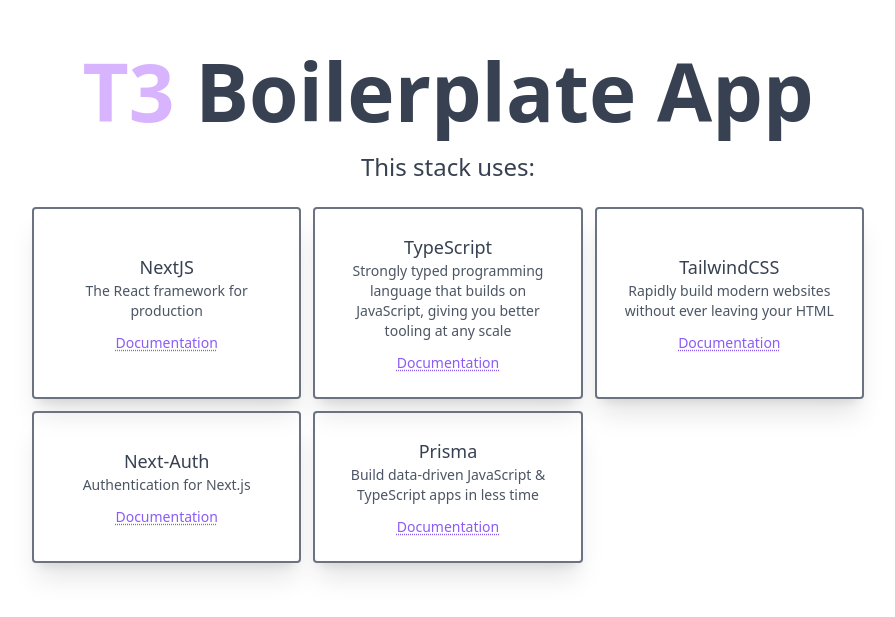
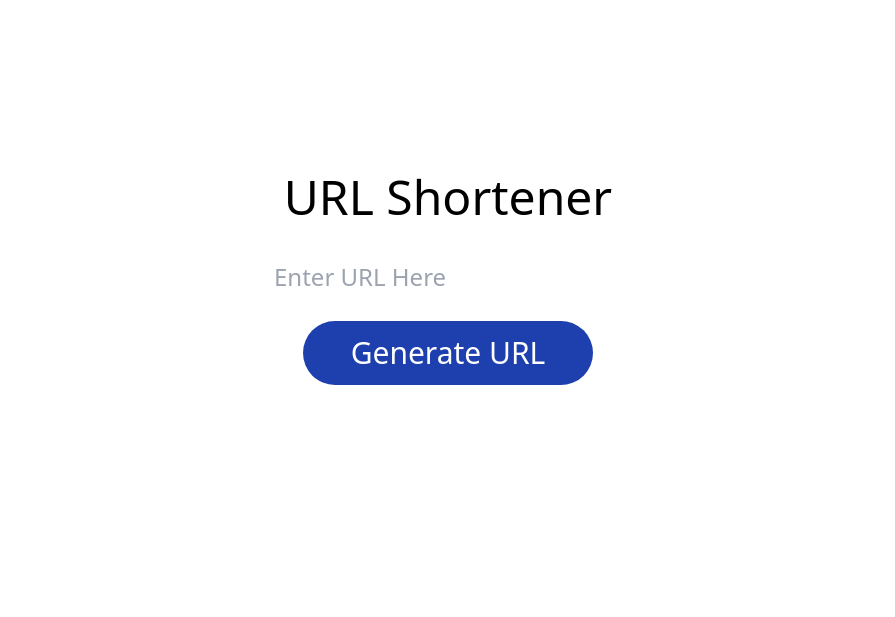
Before and after one commit to Zeyu-Li/shorter, a Next.js app: page / in a window 1280 px wide. Shown: the part 103-720 px from the top of the page, without its empty margins (192-1087 px from the left). Built offline with nearby package versions, Linux system fonts and the light colour scheme.

Commit message:
finished basic front end

```diff
--- a/package.json
+++ b/package.json
@@ -20,7 +20,7 @@
   },
   "devDependencies": {
     "@types/node": "18.0.0",
-    "@types/react": "18.0.14",
+    "@types/react": "^18.0.18",
     "@types/react-dom": "18.0.5",
     "@typescript-eslint/eslint-plugin": "^5.33.0",
     "@typescript-eslint/parser": "^5.33.0",
--- a/src/components/common/LinkButton.tsx
+++ b/src/components/common/LinkButton.tsx
@@ -10,7 +10,7 @@
 const LinkButton: React.FC<Props> = ({ to = "/", title, text }) => {
   return (
     <Link href={to} title={title}>
-      <button className="text-3xl transition-all text-white bg-blue-800 rounded-full py-3.5 px-12 m-4 hover:bg-blue-600">
+      <button className="mb-8 text-3xl transition-all text-white bg-blue-800 rounded-full py-3.5 px-12 m-4 hover:bg-blue-600">
         {text}
       </button>
     </Link>
--- /dev/null
+++ b/src/components/common/SubmitButton.tsx
@@ -0,0 +1,21 @@
+import Link from "next/link";
+import React from "react";
+
+interface Props {
+  text: string;
+  onClick: (event: React.MouseEvent<HTMLElement>) => void;
+  title?: string;
+}
+
+const SubmitButton: React.FC<Props> = ({ onClick, title, text }) => {
+  return (
+    <button
+      // type="submit"
+      onClick={onClick}
+      className="mb-8 text-3xl transition-all text-white bg-blue-800 rounded-full py-3.5 px-12 m-4 hover:bg-blue-600"
+    >
+      {text}
+    </button>
+  );
+};
+export default SubmitButton;
--- a/src/components/home/CardsSection.tsx
+++ /dev/null
@@ -1,69 +0,0 @@
-// please remove this when creating project since this is just the boilerplate
-
-import React from "react";
-
-const CardsSection: React.FC = () => {
-  return (
-    <main className="container mx-auto flex flex-col items-center justify-center min-h-screen p-4">
-      <h1 className="text-5xl md:text-[5rem] leading-normal font-extrabold text-gray-700">
-        <span className="text-purple-300">T3</span> Boilerplate App
-      </h1>
-      <p className="text-2xl text-gray-700">This stack uses:</p>
-      <div className="grid gap-3 pt-3 mt-3 text-center md:grid-cols-3 lg:w-2/3">
-        <TechnologyCard
-          name="NextJS"
-          description="The React framework for production"
-          documentation="https://nextjs.org/"
-        />
-        <TechnologyCard
-          name="TypeScript"
-          description="Strongly typed programming language that builds on JavaScript, giving you better tooling at any scale"
-          documentation="https://www.typescriptlang.org/"
-        />
-        <TechnologyCard
-          name="TailwindCSS"
-          description="Rapidly build modern websites without ever leaving your HTML"
-          documentation="https://tailwindcss.com/"
-        />
-        <TechnologyCard
-          name="Next-Auth"
-          description="Authentication for Next.js"
-          documentation="https://next-auth.js.org/"
-        />
-        <TechnologyCard
-          name="Prisma"
-          description="Build data-driven JavaScript & TypeScript apps in less time"
-          documentation="https://www.prisma.io/docs/"
-        />
-      </div>
-    </main>
-  );
-};
-
-export default CardsSection;
-type TechnologyCardProps = {
-  name: string;
-  description: string;
-  documentation: string;
-};
-
-const TechnologyCard = ({
-  name,
-  description,
-  documentation,
-}: TechnologyCardProps) => {
-  return (
-    <section className="flex flex-col justify-center p-6 duration-500 border-2 border-gray-500 rounded shadow-xl motion-safe:hover:scale-105">
-      <h2 className="text-lg text-gray-700">{name}</h2>
-      <p className="text-sm text-gray-600">{description}</p>
-      <a
-        className="mt-3 text-sm underline text-violet-500 decoration-dotted underline-offset-2"
-        href={documentation}
-        target="_blank"
-        rel="noreferrer"
-      >
-        Documentation
-      </a>
-    </section>
-  );
-};
--- a/src/pages/404.tsx
+++ b/src/pages/404.tsx
@@ -6,11 +6,11 @@
 const Custom404: NextPage = () => {
   return (
     <>
-      <Title title="Page Stolen 😳" />
-      <main>
-        <div className="text-center justify-center max-w-4xl text-4xl">
-          <h1 className="my-16">Page not found ¯\(°_o)/¯</h1>
-          <LinkButton text={"Back to Home"} />
+      <Title title="Page expired or invalid ☠️" />
+      <main className="flex align-middle min-h-screen">
+        <div className="text-center justify-center max-w-4xl m-auto text-4xl">
+          <h1 className="mb-16">Page expired or invalid ¯\(°_o)/¯</h1>
+          <LinkButton text={"Create a new link"} />
         </div>
       </main>
     </>
--- a/src/pages/index.tsx
+++ b/src/pages/index.tsx
@@ -1,12 +1,35 @@
 import type { NextPage } from "next";
+import React, { useState } from "react";
+import SubmitButton from "../components/common/SubmitButton";
 import Title from "../components/common/Title";
-import CardsSection from "../components/home/CardsSection";
 
 const Home: NextPage = () => {
+  const [url, setURL] = useState("");
+  const submitForm = (e: React.MouseEvent<HTMLElement, MouseEvent>): void => {
+    e.preventDefault();
+    if (!url) {
+      alert("URL is not valid");
+      return;
+    }
+  };
+
   return (
     <>
-      <Title title="T3 Boilerplate" />
-      <CardsSection />
+      <Title title="Shorter" />
+      <main className="flex align-middle min-h-screen">
+        <div className="text-center justify-center max-w-4xl m-auto text-4xl">
+          <h1 className="mb-8">URL Shortener</h1>
+          <form>
+            <input
+              type="url"
+              placeholder="Enter URL Here"
+              onChange={(e) => setURL(e.target.value)}
+              className="transition-all block w-full outline-gray-800 rounded-md px-7 py-3 focus-visible:border-indigo-500 focus-visible:ring-indigo-500 text-2xl"
+            />
+            <SubmitButton text={"Generate URL"} onClick={submitForm} />
+          </form>
+        </div>
+      </main>
     </>
   );
 };
--- a/src/styles/globals.css
+++ b/src/styles/globals.css
@@ -6,4 +6,7 @@
   html {
     font-family: Poppins, system-ui, sans-serif;
   }
+  h1 {
+    font-size: 3rem;
+  }
 }
```
Also changed, not shown: 1 other file (tests, documents, lock files or other folders).
